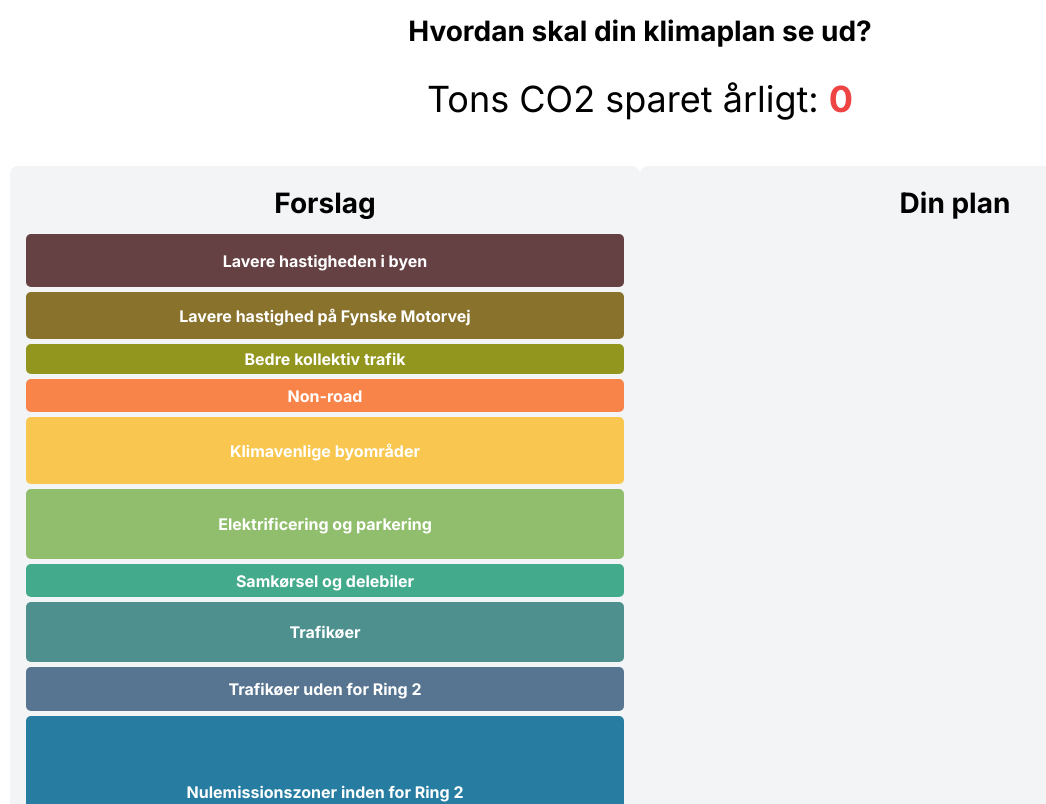
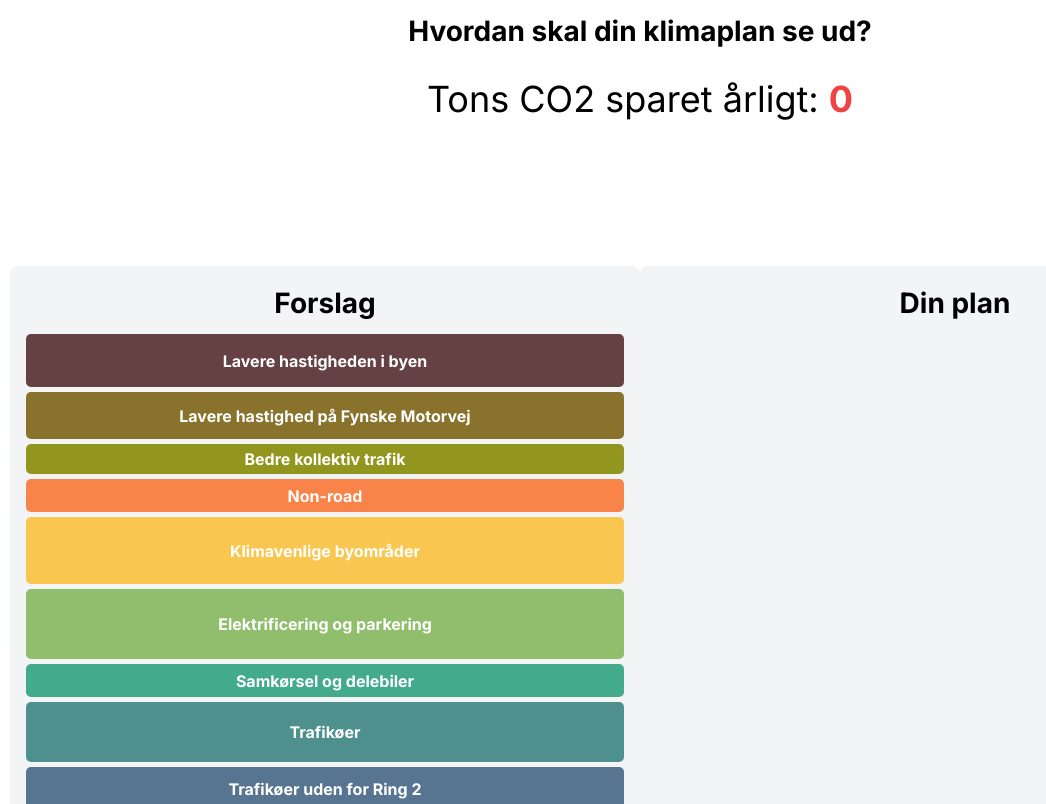
Before and after one commit to MartinDreyer/climate, a Next.js app: page / in a window 1280 px wide. Shown: the top 804 px of the page, without its empty margins (0-1046 px from the left). Built offline with nearby package versions, Linux system fonts and the light colour scheme.

Commit message:
added placeholder space

```diff
--- a/src/app/App.css
+++ b/src/app/App.css
@@ -44,6 +44,7 @@
 
  .info-besparelse {
     margin-bottom: 20px;
+    min-height: 80px;
  }
 
 
```
